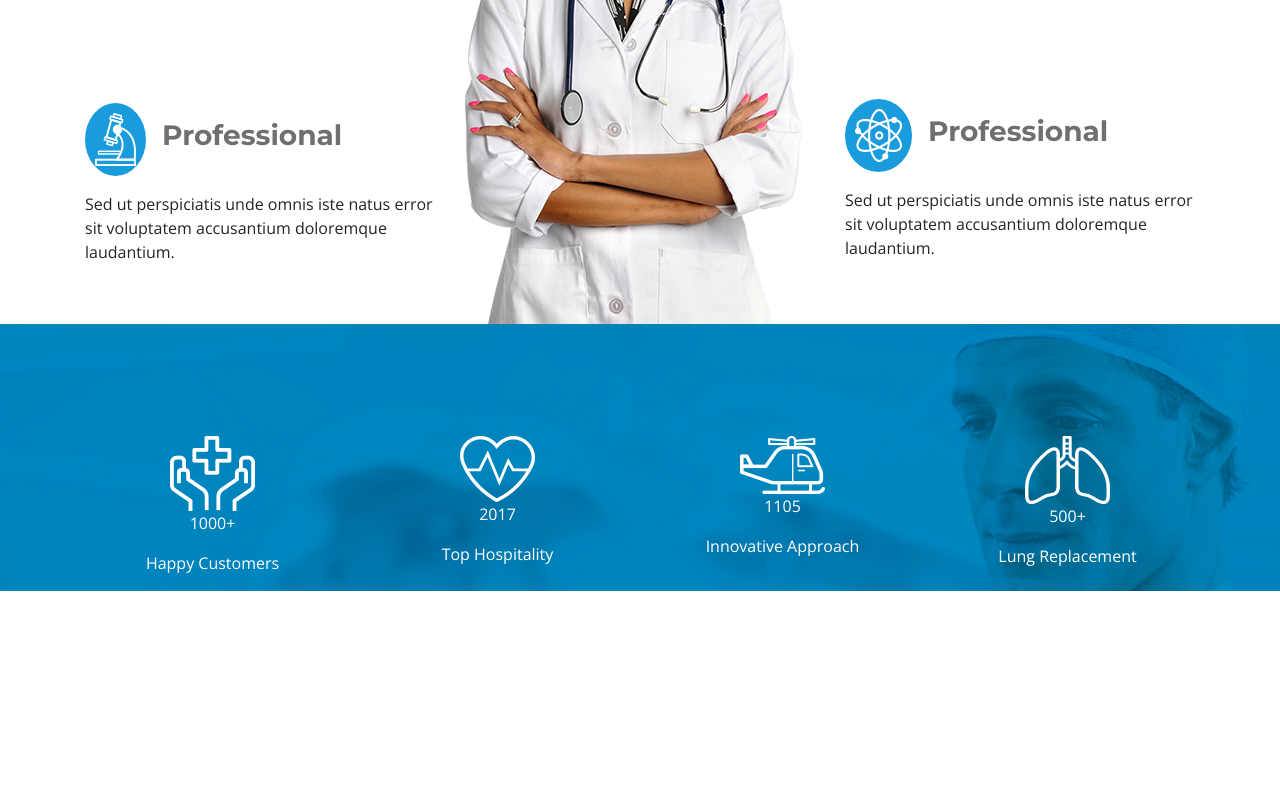
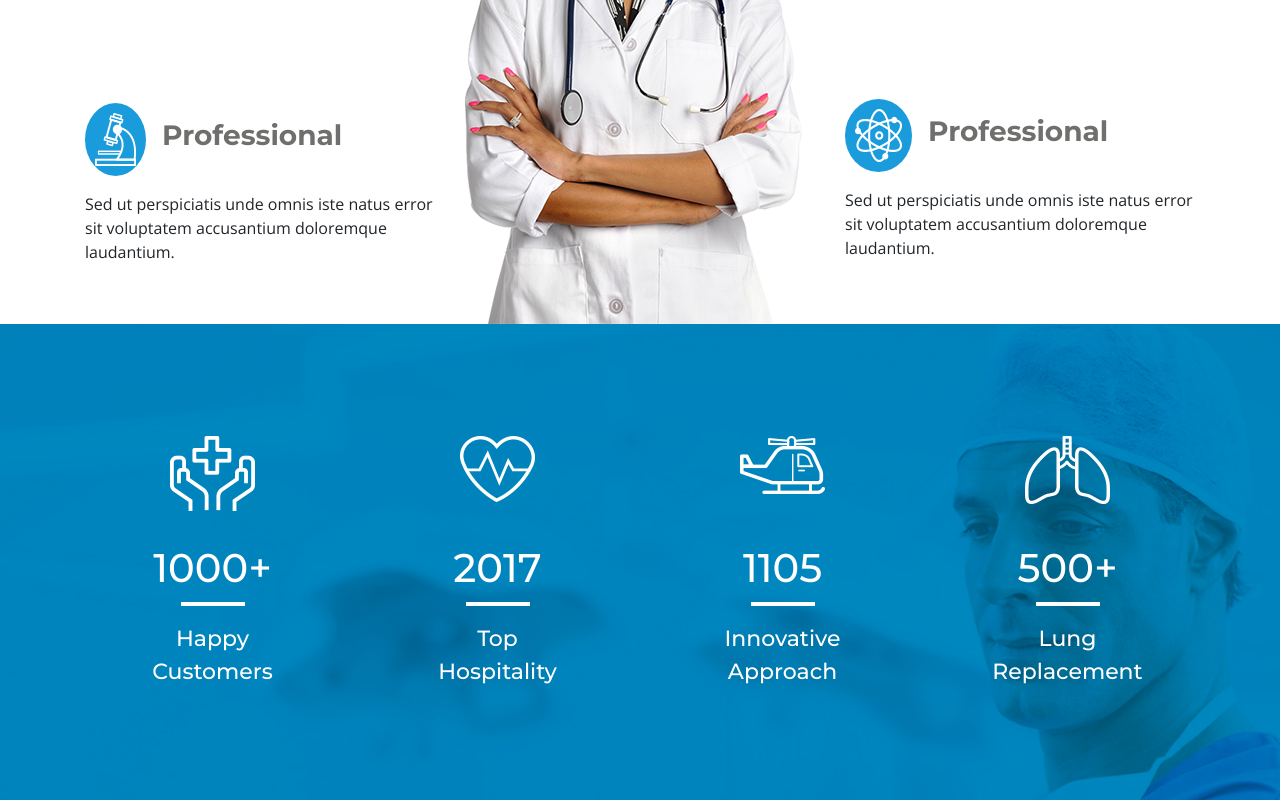
Before and after one commit to JulianaIzm/Care-Point, a plain HTML site: page index.html in a window 1280 px wide. Shown: the part 1583-2383 px from the top of the page. Before the commit the page ends 2174 px from the top, so only its background shows below. Drawn offline with nearby package versions, Linux system fonts and the light colour scheme.

Commit message:
Best-feauture done

```diff
--- a/css/style.css
+++ b/css/style.css
@@ -218,3 +218,30 @@ h1 {
     text-align: center;
     margin-top: 7rem;
 }
+
+.best-feature__img {
+    height: 70px;
+    margin-bottom: 2rem;
+}
+
+.best-features__digit {
+    font-family: 'Montserrat', sans-serif;
+    font-size: 40px;
+    position: relative;
+    margin-bottom: 1.5rem;
+}
+
+.best-features__digit::after {
+    content: "";
+    border: 2px solid #fff;
+    position: absolute;
+    width: 4rem;
+    top: 4rem;
+    left: 6rem;
+}
+
+.best-feature__benefit {
+    font-family: 'Montserrat', sans-serif;
+    font-size: 22px;
+    margin-bottom: 7rem;
+}
--- a/index.html
+++ b/index.html
@@ -200,24 +200,24 @@
             <section class="container">
                 <div class="row">
                     <div class="col-3 best-feature__info">
-                        <img src="img/Best-feature/bf-1.png" alt="">
-                        <p>1000+</p>
-                        <p>Happy Customers</p>
+                        <div class="best-feature__img"><img src="img/Best-feature/bf-1.png" alt=""></div>
+                        <p class="best-features__digit">1000+</p>
+                        <p class="best-feature__benefit">Happy<br>Customers</p>
                     </div>
                     <div class="col-3 best-feature__info">
-                        <img src="img/Best-feature/bf-2.png" alt="">
-                        <p>2017</p>
-                        <p>Top Hospitality</p>
+                        <div class="best-feature__img"><img src="img/Best-feature/bf-2.png" alt=""></div>
+                        <p class="best-features__digit">2017</p>
+                        <p class="best-feature__benefit">Top<br>Hospitality</p>
                     </div>
                     <div class="col-3 best-feature__info">
-                        <img src="img/Best-feature/bf-3.png" alt="">
-                        <p>1105</p>
-                        <p>Innovative Approach</p>
+                        <div class="best-feature__img"><img src="img/Best-feature/bf-3.png" alt=""></div>
+                        <p class="best-features__digit">1105</p>
+                        <p class="best-feature__benefit">Innovative<br>Approach</p>
                     </div>
                     <div class="col-3 best-feature__info">
-                        <img src="img/Best-feature/bf-4.png" alt="">
-                        <p>500+</p>
-                        <p>Lung Replacement</p>
+                        <div class="best-feature__img"><img src="img/Best-feature/bf-4.png" alt=""></div>
+                        <p class="best-features__digit">500+</p>
+                        <p class="best-feature__benefit">Lung<br>Replacement</p>
                     </div>
                 </div>
             </section>
```
